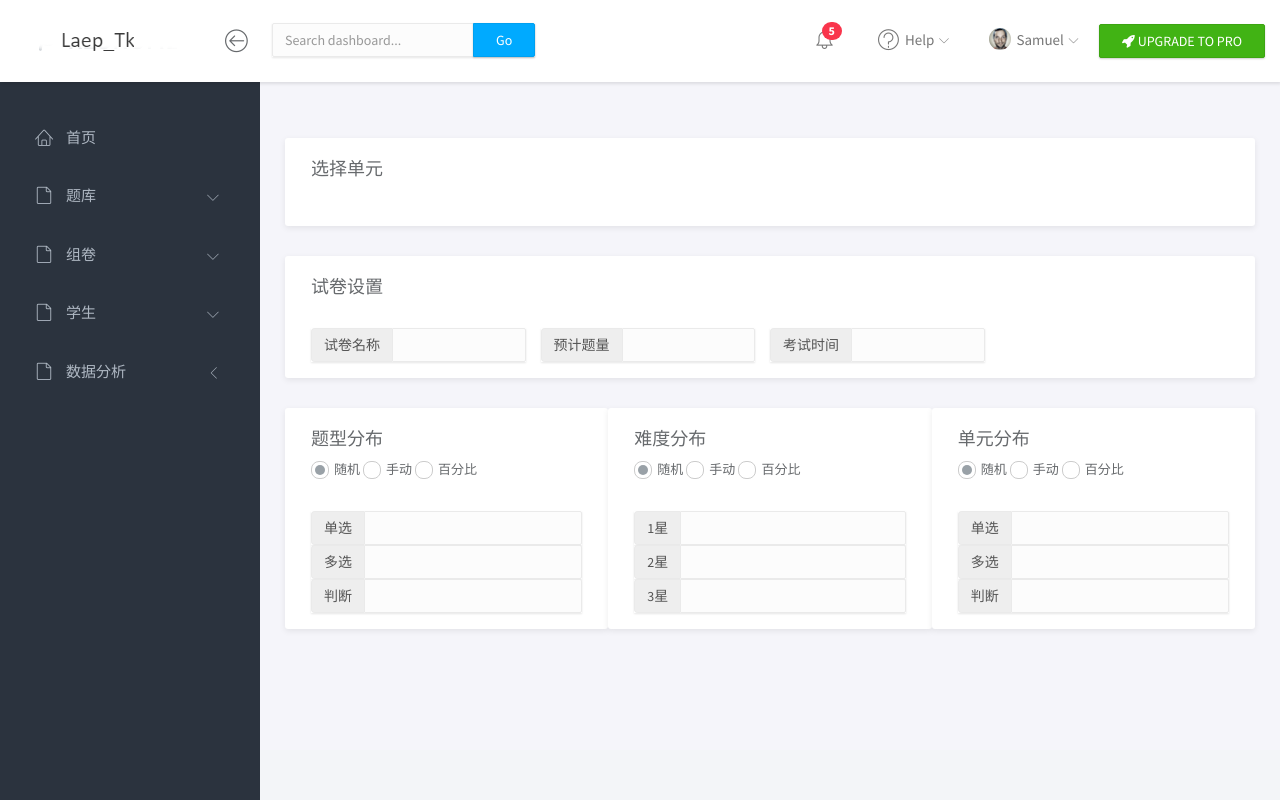
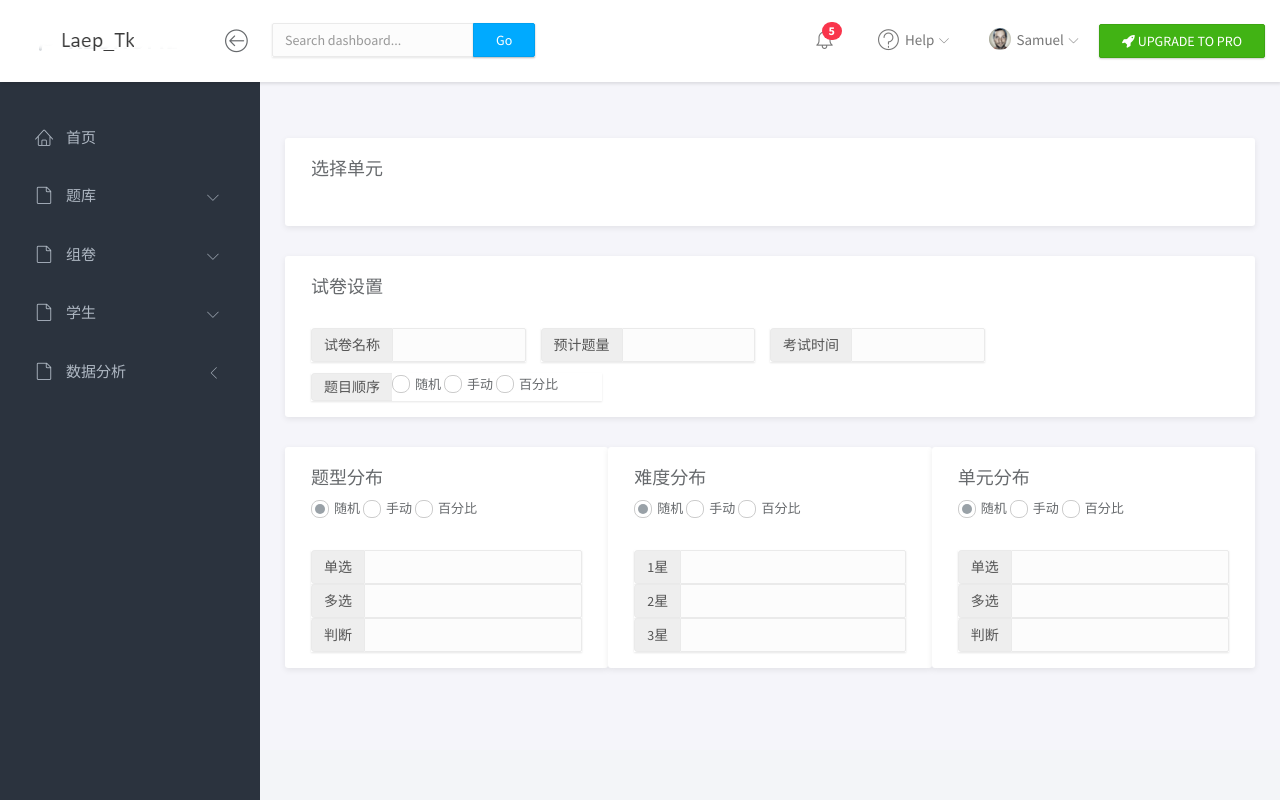
Before and after one commit to qiuzhe-top/Leap_Tk, a Django app: page /myadmin/Ks_add in a window 1280 px wide. Run offline with Django 3.2, Linux system fonts and the light colour scheme; parts of the project's set-up code (start-up, migrations or seed data) failed here and were passed over; some libraries are stand-ins or nearby versions.

Commit message:
9/14
git测试

```diff
--- a/templates/My_Admin/Ks_add.html
+++ b/templates/My_Admin/Ks_add.html
@@ -29,6 +29,24 @@
             <div class="input-group">
                 <span class="input-group-addon">考试时间</span>
                 <input class="form-control" placeholder="" type="text">
+            </div>
+        </div>
+        <div class="col-md-12"></div>
+        <div class="col-md-4 padding_l_0 margin_top_10">
+            <div class="input-group">
+                <span class="input-group-addon">题目顺序</span>
+                <label class="fancy-radio bt-f-check">
+                    <input name="topic-options" value="1" type="radio" checked="checked">
+                    <span><i></i>随机</span>
+                </label>
+                <label class="fancy-radio bt-f-check">
+                    <input name="topic-options" value="2" type="radio">
+                    <span><i></i>手动</span>
+                </label>
+                <label class="fancy-radio bt-f-check">
+                    <input name="topic-options" value="3" type="radio">
+                    <span><i></i>百分比</span>
+                </label>
             </div>
         </div>
     </div>
```
Also changed, not shown: 1 other file.
